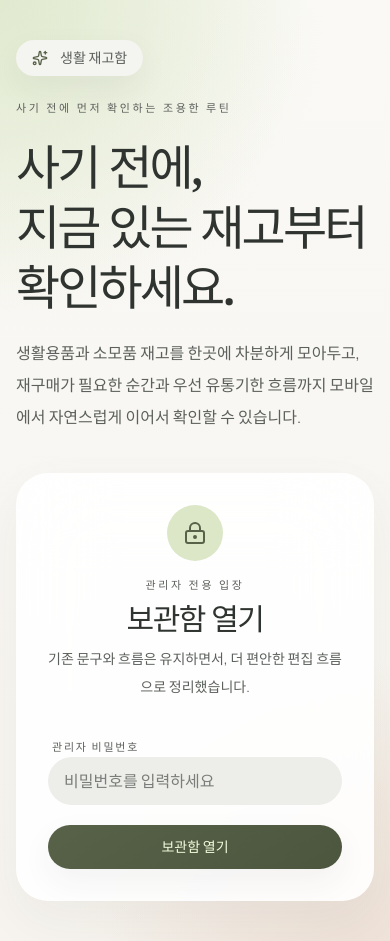
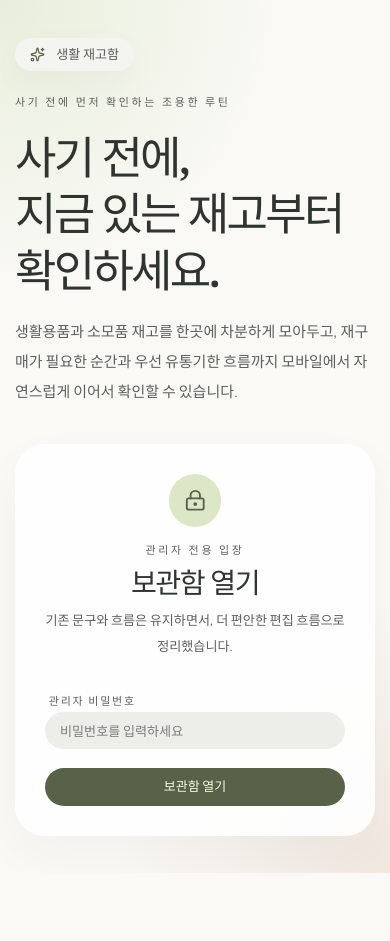
Before and after one commit to k0102575/personal-stock-tracker, a React (Vite) app: page /login in a window 390 px wide. After the commit the page ends 873 px from the top, so only its background shows below. Built offline with nearby package versions, Linux system fonts and the light colour scheme; no server answers.

Commit message:
refactor: 모바일 중심 UI 레이어와 공통 컴포넌트 정리
- 페이지 콘텐츠 영역을 surface 계층 구조로 재정렬
- 버튼, 카드, 입력 필드의 기본 크기와 표면 스타일 조정
- 전역 배경과 공통 그림자 토큰을 단순화

```diff
--- a/src/components/ui/button.tsx
+++ b/src/components/ui/button.tsx
@@ -4,25 +4,25 @@ import * as React from "react";
 import { cn } from "@/lib/utils";
 
 const buttonVariants = cva(
-  "inline-flex items-center justify-center gap-2 whitespace-nowrap rounded-full text-sm font-semibold transition-[color,box-shadow,transform,background-color,border-color] disabled:pointer-events-none disabled:opacity-50 [&_svg]:pointer-events-none [&_svg:not([class*='size-'])]:size-4 shrink-0 [&_svg]:shrink-0 outline-none focus-visible:ring-4 focus-visible:ring-ring/80 focus-visible:ring-offset-2 focus-visible:ring-offset-background active:scale-[0.98]",
+  "inline-flex items-center justify-center gap-2 whitespace-nowrap rounded-full text-[13px] font-semibold transition-[color,box-shadow,transform,background-color,border-color] disabled:pointer-events-none disabled:opacity-50 [&_svg]:pointer-events-none [&_svg:not([class*='size-'])]:size-4 shrink-0 [&_svg]:shrink-0 outline-none focus-visible:ring-4 focus-visible:ring-ring/80 focus-visible:ring-offset-2 focus-visible:ring-offset-background active:scale-[0.98] sm:text-sm",
   {
     variants: {
       variant: {
         default:
-          "bg-[linear-gradient(145deg,var(--primary),var(--primary-dim))] text-primary-foreground shadow-[var(--shadow-ambient)] hover:brightness-[1.03]",
+          "bg-primary text-primary-foreground hover:bg-primary-dim",
         secondary:
-          "bg-surface-container-lowest text-foreground shadow-[0_8px_22px_rgba(47,52,48,0.04)] hover:bg-surface-container",
-        destructive: "bg-error text-white shadow-[var(--shadow-ambient)] hover:bg-error-dim",
+          "bg-surface-container-lowest text-foreground hover:bg-surface-container",
+        destructive: "bg-error text-white hover:bg-error-dim",
         outline:
           "border border-[color:color-mix(in_srgb,var(--outline-variant)_24%,transparent)] bg-transparent text-foreground hover:bg-surface-container-low",
         ghost: "bg-transparent text-primary hover:bg-primary/8",
         link: "bg-transparent px-0 text-primary underline-offset-4 hover:underline"
       },
       size: {
-        default: "h-11 px-5 has-[>svg]:px-4",
+        default: "h-10 px-4 has-[>svg]:px-3.5 sm:h-11 sm:px-5 sm:has-[>svg]:px-4",
         sm: "h-9 rounded-full px-4 text-xs has-[>svg]:px-3.5",
-        lg: "h-12 rounded-full px-6 has-[>svg]:px-5",
-        icon: "size-11"
+        lg: "h-11 rounded-full px-5 has-[>svg]:px-4 sm:h-12 sm:px-6 sm:has-[>svg]:px-5",
+        icon: "size-10 sm:size-11"
       }
     },
     defaultVariants: {
--- a/src/components/ui/card.tsx
+++ b/src/components/ui/card.tsx
@@ -6,7 +6,7 @@ const Card = React.forwardRef<HTMLDivElement, React.HTMLAttributes<HTMLDivElemen
     <div
       ref={ref}
       className={cn(
-        "rounded-[var(--radius)] bg-surface-container-low text-foreground shadow-[var(--shadow-soft)]",
+        "rounded-[var(--radius)] bg-surface-container-lowest text-foreground shadow-[var(--shadow-soft)]",
         className
       )}
       {...props}
@@ -16,7 +16,7 @@ const Card = React.forwardRef<HTMLDivElement, React.HTMLAttributes<HTMLDivElemen
 
 const CardHeader = React.forwardRef<HTMLDivElement, React.HTMLAttributes<HTMLDivElement>>(
   ({ className, ...props }, ref) => (
-    <div ref={ref} className={cn("flex flex-col space-y-1.5 p-6", className)} {...props} />
+    <div ref={ref} className={cn("flex flex-col space-y-1.5 p-4 sm:p-6", className)} {...props} />
   )
 );
 
@@ -24,7 +24,7 @@ const CardTitle = React.forwardRef<HTMLHeadingElement, React.HTMLAttributes<HTML
   ({ className, ...props }, ref) => (
     <h3
       ref={ref}
-      className={cn("font-serif text-[1.5rem] font-semibold leading-none tracking-[-0.03em]", className)}
+      className={cn("font-serif text-[1.3rem] font-semibold leading-none tracking-[-0.03em] sm:text-[1.4rem]", className)}
       {...props}
     />
   )
@@ -38,12 +38,14 @@ const CardDescription = React.forwardRef<
 ));
 
 const CardContent = React.forwardRef<HTMLDivElement, React.HTMLAttributes<HTMLDivElement>>(
-  ({ className, ...props }, ref) => <div ref={ref} className={cn("p-6 pt-0", className)} {...props} />
+  ({ className, ...props }, ref) => (
+    <div ref={ref} className={cn("p-4 pt-0 sm:p-6 sm:pt-0", className)} {...props} />
+  )
 );
 
 const CardFooter = React.forwardRef<HTMLDivElement, React.HTMLAttributes<HTMLDivElement>>(
   ({ className, ...props }, ref) => (
-    <div ref={ref} className={cn("flex items-center p-6 pt-0", className)} {...props} />
+    <div ref={ref} className={cn("flex items-center p-4 pt-0 sm:p-6 sm:pt-0", className)} {...props} />
   )
 );
 
--- a/src/components/ui/input.tsx
+++ b/src/components/ui/input.tsx
@@ -7,7 +7,7 @@ const Input = React.forwardRef<HTMLInputElement, React.ComponentProps<"input">>(
       <input
         type={type}
         className={cn(
-          "flex h-12 w-full min-w-0 rounded-3xl bg-surface-container px-4 py-3 text-base text-foreground transition-[color,box-shadow,background-color] outline-none placeholder:text-muted-foreground/80 focus-visible:bg-surface-container-lowest focus-visible:ring-4 focus-visible:ring-ring/80 disabled:cursor-not-allowed disabled:opacity-50 md:text-sm",
+          "flex h-10 w-full min-w-0 rounded-3xl bg-surface-container px-4 py-2.5 text-sm text-foreground transition-[color,box-shadow,background-color] outline-none placeholder:text-muted-foreground/80 focus-visible:bg-surface-container-lowest focus-visible:ring-4 focus-visible:ring-ring/80 disabled:cursor-not-allowed disabled:opacity-50 sm:h-12 sm:py-3",
           className
         )}
         ref={ref}
--- a/src/components/ui/select.tsx
+++ b/src/components/ui/select.tsx
@@ -30,7 +30,7 @@ function SelectTrigger({
     <SelectPrimitive.Trigger
       data-slot="select-trigger"
       className={cn(
-        "flex h-12 w-full items-center justify-between gap-2 rounded-3xl bg-surface-container px-4 py-3 text-left text-sm text-foreground transition-[color,box-shadow,background-color] outline-none placeholder:text-muted-foreground data-[placeholder]:text-muted-foreground focus-visible:bg-surface-container-lowest focus-visible:ring-4 focus-visible:ring-ring/80 disabled:cursor-not-allowed disabled:opacity-50 [&_svg]:pointer-events-none [&_svg]:shrink-0",
+        "flex h-10 w-full items-center justify-between gap-2 rounded-3xl bg-surface-container px-4 py-2.5 text-left text-sm text-foreground transition-[color,box-shadow,background-color] outline-none placeholder:text-muted-foreground data-[placeholder]:text-muted-foreground focus-visible:bg-surface-container-lowest focus-visible:ring-4 focus-visible:ring-ring/80 disabled:cursor-not-allowed disabled:opacity-50 [&_svg]:pointer-events-none [&_svg]:shrink-0 sm:h-12 sm:py-3",
         className
       )}
       {...props}
--- a/src/components/ui/textarea.tsx
+++ b/src/components/ui/textarea.tsx
@@ -6,7 +6,7 @@ const Textarea = React.forwardRef<HTMLTextAreaElement, React.ComponentProps<"tex
     return (
       <textarea
         className={cn(
-          "flex field-sizing-content min-h-32 w-full rounded-[1.5rem] bg-surface-container px-4 py-3 text-base text-foreground transition-[color,box-shadow,background-color] outline-none placeholder:text-muted-foreground/80 focus-visible:bg-surface-container-lowest focus-visible:ring-4 focus-visible:ring-ring/80 disabled:cursor-not-allowed disabled:opacity-50 md:text-sm",
+          "flex field-sizing-content min-h-24 w-full rounded-[1.5rem] bg-surface-container px-4 py-3 text-sm text-foreground transition-[color,box-shadow,background-color] outline-none placeholder:text-muted-foreground/80 focus-visible:bg-surface-container-lowest focus-visible:ring-4 focus-visible:ring-ring/80 disabled:cursor-not-allowed disabled:opacity-50 sm:min-h-32",
           className
         )}
         ref={ref}
--- a/src/styles.css
+++ b/src/styles.css
@@ -40,15 +40,17 @@
   body,
   #root {
     min-height: 100%;
+    background-color: var(--background);
+  }
+
+  html {
+    font-size: 15px;
   }
 
   body {
     margin: 0;
     min-width: 320px;
-    background:
-      radial-gradient(circle at top left, var(--background-glow), transparent 32%),
-      radial-gradient(circle at right 10% bottom 0%, rgba(237, 224, 214, 0.72), transparent 28%),
-      linear-gradient(180deg, var(--background) 0%, #f7f4ef 100%);
+    background: var(--background);
     color: var(--foreground);
     font-family: var(--font-body);
     font-synthesis: none;
@@ -99,7 +101,7 @@
 
 @layer components {
   .page-shell {
-    @apply relative mx-auto min-h-screen w-full max-w-6xl px-4 pb-32 pt-6 sm:px-6 lg:px-8;
+    @apply relative mx-auto min-h-screen w-full max-w-6xl px-3 pb-28 pt-4 sm:px-6 sm:pb-32 sm:pt-6 lg:px-8;
   }
 
   .page-shell::before {
@@ -107,14 +109,12 @@
     position: absolute;
     inset: 0;
     z-index: -1;
-    background:
-      radial-gradient(circle at 15% 5%, rgba(220, 231, 200, 0.42), transparent 18%),
-      radial-gradient(circle at 100% 20%, rgba(254, 235, 212, 0.38), transparent 20%);
+    background: transparent;
     pointer-events: none;
   }
 
   .glass-panel {
-    @apply bg-[color:var(--surface-glass)] backdrop-blur-2xl shadow-[var(--shadow-ambient)];
+    @apply bg-background shadow-none;
   }
 
   .eyebrow {
--- a/src/themes/ritual.css
+++ b/src/themes/ritual.css
@@ -16,7 +16,6 @@
   --background: #faf9f6;
   --foreground: #2f3430;
   --muted-foreground: #5c605c;
-  --background-glow: rgba(220, 231, 200, 0.58);
   --surface: #faf9f6;
   --surface-container-lowest: #ffffff;
   --surface-container-low: #f4f4f0;
@@ -42,6 +41,6 @@
   --radius: 1.5rem;
   --radius-lg: 2rem;
   --radius-pill: 9999px;
-  --shadow-ambient: 0 12px 32px rgba(47, 52, 48, 0.06);
-  --shadow-soft: 0 20px 50px rgba(47, 52, 48, 0.05);
+  --shadow-ambient: 0 12px 32px rgba(47, 52, 48, 0.04);
+  --shadow-soft: 0 20px 50px rgba(47, 52, 48, 0.04);
 }
```
Also changed, not shown: src/components/AppShell.tsx (+31 -16 lines).
